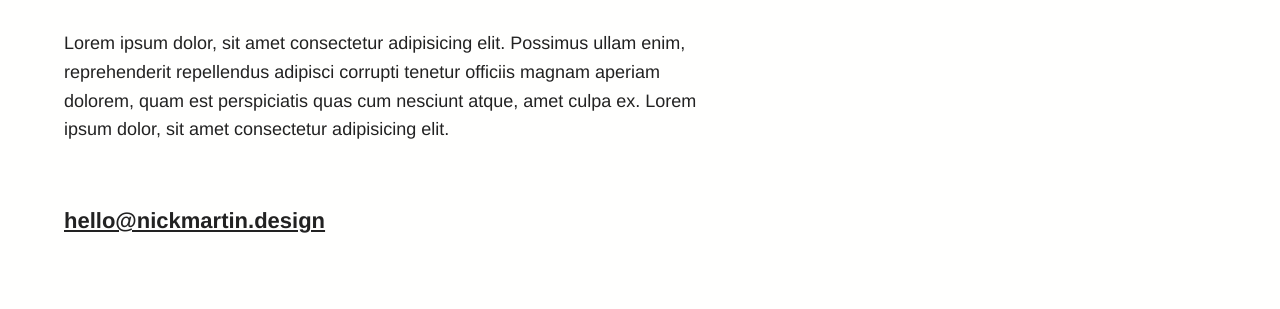
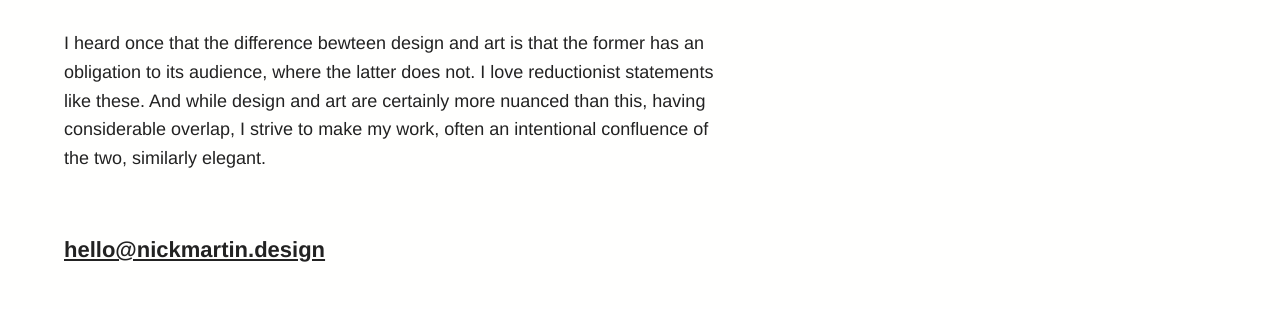
Before and after one commit to n-r-martin/bootcamp-portfolio, a plain HTML site: page index.html in a window 1280 px wide. Shown: the part 423-732 px from the top of the page. Drawn offline with nearby package versions, Linux system fonts and the light colour scheme; a web font is replaced by a local one.

Commit message:
content updates

```diff
--- a/index.html
+++ b/index.html
@@ -85,7 +85,7 @@
         <p>I like to do the <span>design</span> and sometimes other <span>stuff</span> too.</p>
       </div>
 
-      <p id="landing-section-intro">Lorem ipsum dolor, sit amet consectetur adipisicing elit. Possimus ullam enim, reprehenderit repellendus adipisci corrupti tenetur officiis magnam aperiam dolorem, quam est perspiciatis quas cum nesciunt atque, amet culpa ex. Lorem ipsum dolor, sit amet consectetur adipisicing elit.</p>
+      <p id="landing-section-intro">I heard once that the difference bewteen design and art is that the former has an obligation to its audience, where the latter does not. I love reductionist statements like these. And while design and art are certainly more nuanced than this, having considerable overlap, I strive to make my work, often an intentional confluence of the two, similarly elegant.</p>
 
       <h3><a href="mailto:hello@nickmartin.design">hello@nickmartin.design</a></h3>
 
```
